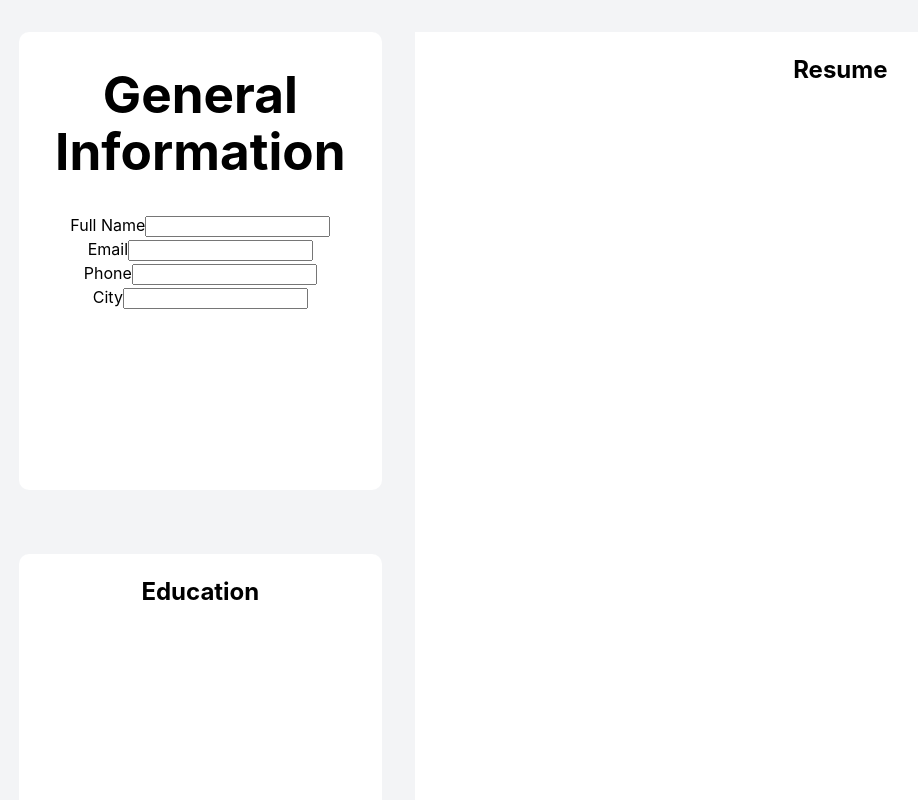
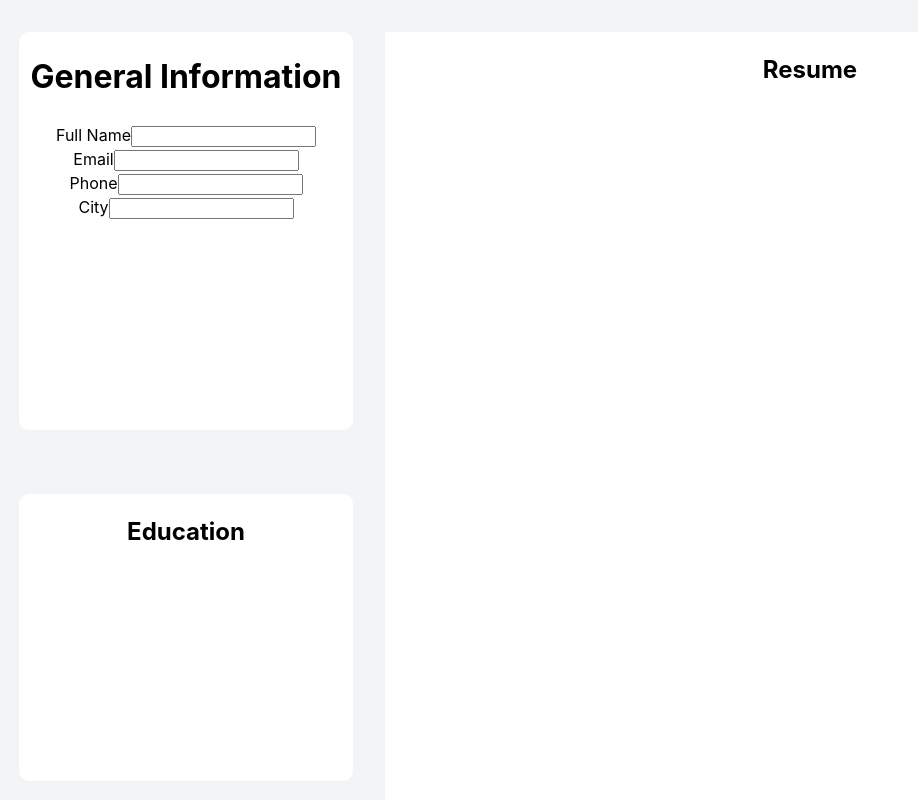
Before and after one commit to Kbouti/CV-Project, a React (Vite) app: page / in a window 1280 px wide. Shown: the top 800 px of the page, without its empty margins (13-931 px from the left). Built offline with nearby package versions, Linux system fonts and the light colour scheme.

Commit message:
Adjust margin and minimum subSection width

```diff
--- a/src/style.css
+++ b/src/style.css
@@ -24,10 +24,10 @@ body {
   grid-template-columns: 1fr 2fr;
 }
 
-h1 {
+/* h1 {
   font-size: 3.2em;
   line-height: 1.1;
-}
+} */
 
 body {
   margin: 0px;
@@ -46,6 +46,7 @@ body {
 .subSection h1 {
   justify-content: center;
   text-align:center;
+  min-width: 20rem;
 }
 
 .contactInfo {
@@ -79,5 +80,5 @@ body {
   height: 1100px;
   display: flex;
   justify-content: center;
-  margin: 2rem 0px;
+  margin: 2rem 2rem 2rem 0rem;
 }
```
